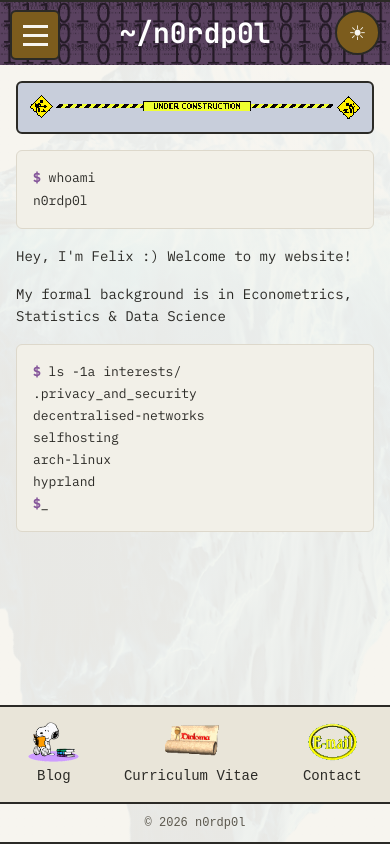
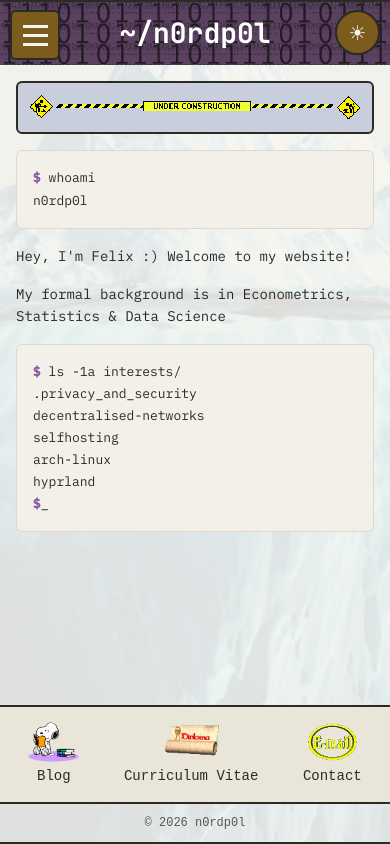
Before and after one commit to n0rdp0l/n0rdp0l.github.io, an Astro site: page / in a window 390 px wide. Built offline with nearby package versions, Linux system fonts and the light colour scheme; Astro itself is replaced by a stand-in of ours.

Commit message:
Scroll through the iceberg on mobile
Phones ignore background-attachment: fixed, so below 800px the frame is a wash over the fixed berg layer instead. Berg sized to 160lvh so the scroll travels down it, veil 0.06 -> 0.10 (accent still 4.55:1), and the plain berg in crt.

```diff
--- a/design-system/tokens.json
+++ b/design-system/tokens.json
@@ -542,7 +542,7 @@
       {
         "name": "veil",
         "value": "0.06",
-        "usage": "The strength of the iceberg ghost INSIDE the frame, over `surface`. Measured: at 0.06 the weakest token, `dim`, still holds 4.63:1 in Paper and 6.02:1 in CRT across the whole image. At 0.08 `dim` drops to 4.43:1 and fails. Do not raise it."
+        "usage": "The strength of the iceberg ghost INSIDE the frame, over `surface`. Measured: at 0.06 the weakest token, `dim`, still holds 4.61:1 in Paper across the whole image. Below 800px, where the frame covers the whole screen, it rises to 0.10: `dim` then drops under 4.5:1 and must not carry text on the page there, but `accent` holds 4.55:1 and `ink-dim` 5.07:1 in both themes. 0.11 fails `accent`."
       },
       {
         "name": "wallpaper",
--- a/src/styles/global.css
+++ b/src/styles/global.css
@@ -287,14 +287,32 @@ figure.n0-plate {
 /* ---- Mobile ------------------------------------------------------- */
 
 @media (max-width: 800px) {
+  /* The berg is sized by height here, well past the screen, so the scroll
+     has room to travel down it. The veil is raised as far as the text
+     allows: at 0.10 `accent` still holds 4.55:1 on the darkest ice. */
+  :root {
+    --berg-size: auto 160vh;
+    --berg-size: auto 160lvh;
+    --veil: 0.10;
+  }
+
+  /* Only ever seen through the wash here, so it takes the plain berg the
+     desktop ghost uses rather than the one multiplied into the night. */
+  [data-theme="crt"] .n0-berg {
+    background-blend-mode: normal;
+  }
+
   .n0-root {
     padding: 0;
   }
 
   /* No canvas shows beside a full-width frame, so let the frame fill the
      screen too: the berg stays a ghost behind the page instead of a loose
-     block under a short one. */
+     block under a short one. Phones ignore background-attachment: fixed,
+     so the frame is only a wash and the fixed .n0-berg layer shows
+     through it. */
   .n0-frame {
+    background: var(--veil-wash);
     width: 100%;
     border-left: 0;
     border-right: 0;
```
